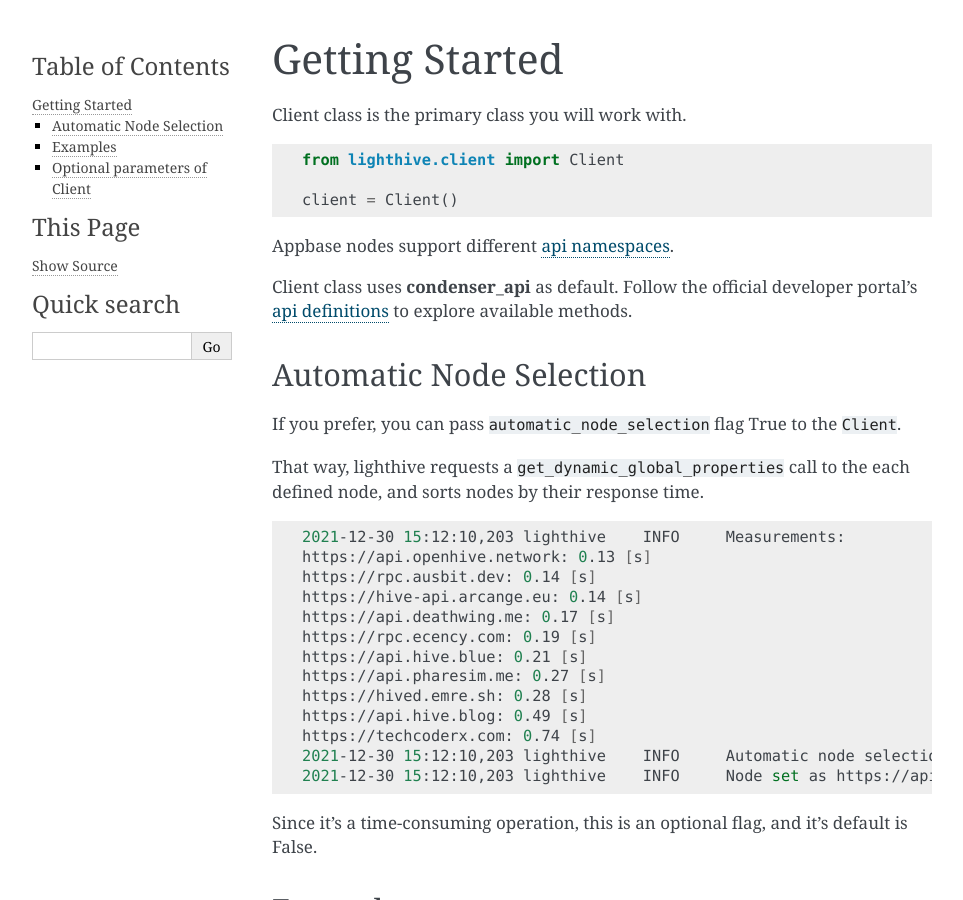
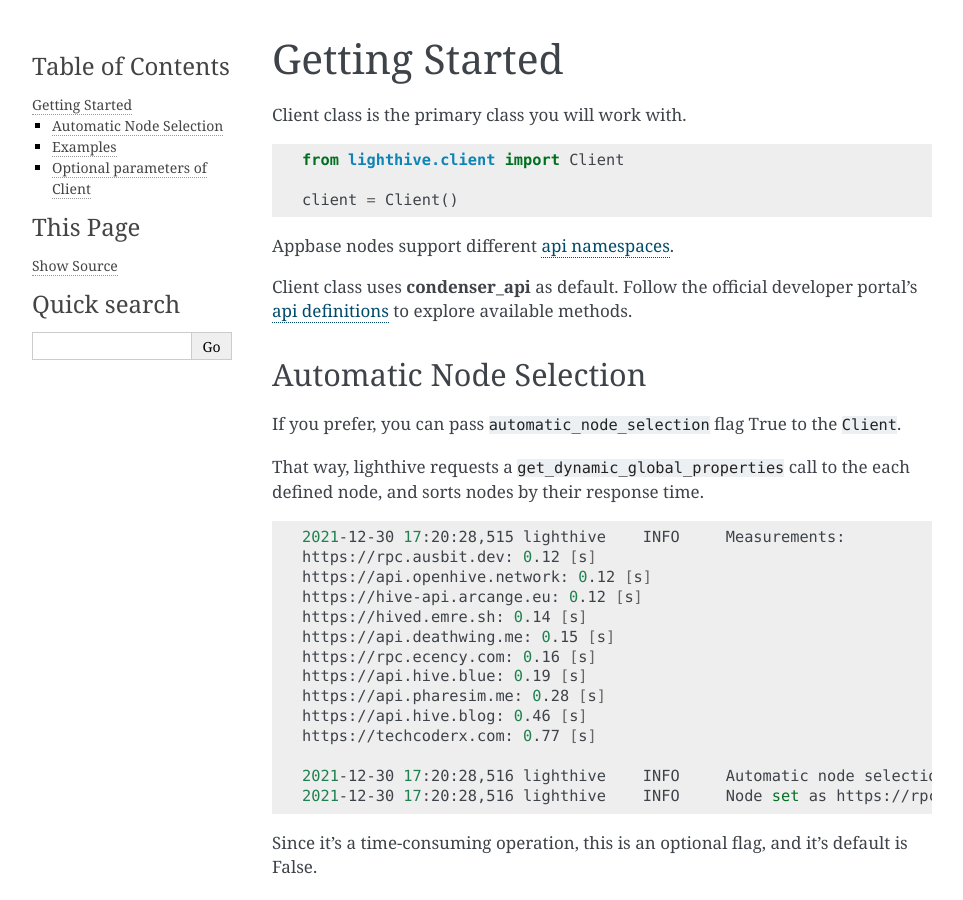
Before and after one commit to emre/lighthive, a Sphinx documentation site: the page built from docs/gettingstarted.rst, in a window 1280 px wide and 900 px high. Shown: the whole window, without its empty margins (148-1111 px from the left). Built offline with Sphinx 7.4.7, drawn with Linux system fonts in a browser that asks for light colours.

```diff
--- a/docs/gettingstarted.rst
+++ b/docs/gettingstarted.rst
@@ -26,19 +26,20 @@
 
 .. code-block:: bash
 
-    2021-12-30 15:12:10,203 lighthive    INFO     Measurements:
-    https://api.openhive.network: 0.13 [s]
-    https://rpc.ausbit.dev: 0.14 [s]
-    https://hive-api.arcange.eu: 0.14 [s]
-    https://api.deathwing.me: 0.17 [s]
-    https://rpc.ecency.com: 0.19 [s]
-    https://api.hive.blue: 0.21 [s]
-    https://api.pharesim.me: 0.27 [s]
-    https://hived.emre.sh: 0.28 [s]
-    https://api.hive.blog: 0.49 [s]
-    https://techcoderx.com: 0.74 [s]
-    2021-12-30 15:12:10,203 lighthive    INFO     Automatic node selection took  2.85 seconds.
-    2021-12-30 15:12:10,203 lighthive    INFO     Node set as https://api.openhive.network
+    2021-12-30 17:20:28,515 lighthive    INFO     Measurements:
+    https://rpc.ausbit.dev: 0.12 [s]
+    https://api.openhive.network: 0.12 [s]
+    https://hive-api.arcange.eu: 0.12 [s]
+    https://hived.emre.sh: 0.14 [s]
+    https://api.deathwing.me: 0.15 [s]
+    https://rpc.ecency.com: 0.16 [s]
+    https://api.hive.blue: 0.19 [s]
+    https://api.pharesim.me: 0.28 [s]
+    https://api.hive.blog: 0.46 [s]
+    https://techcoderx.com: 0.77 [s]
+
+    2021-12-30 17:20:28,516 lighthive    INFO     Automatic node selection took  0.81 seconds.
+    2021-12-30 17:20:28,516 lighthive    INFO     Node set as https://rpc.ausbit.dev
 
 
 Since it's a time-consuming operation, this is an optional flag, and it's default is False.
--- a/setup.py
+++ b/setup.py
@@ -2,7 +2,7 @@
 
 setup(
     name='lighthive',
-    version='0.2.9',
+    version='0.3.0',
     packages=find_packages('.'),
     url='http://github.com/emre/lighthive',
     license='MIT',
```
Also changed, not shown: tests.py (+8 -3 lines), 1 other file.
